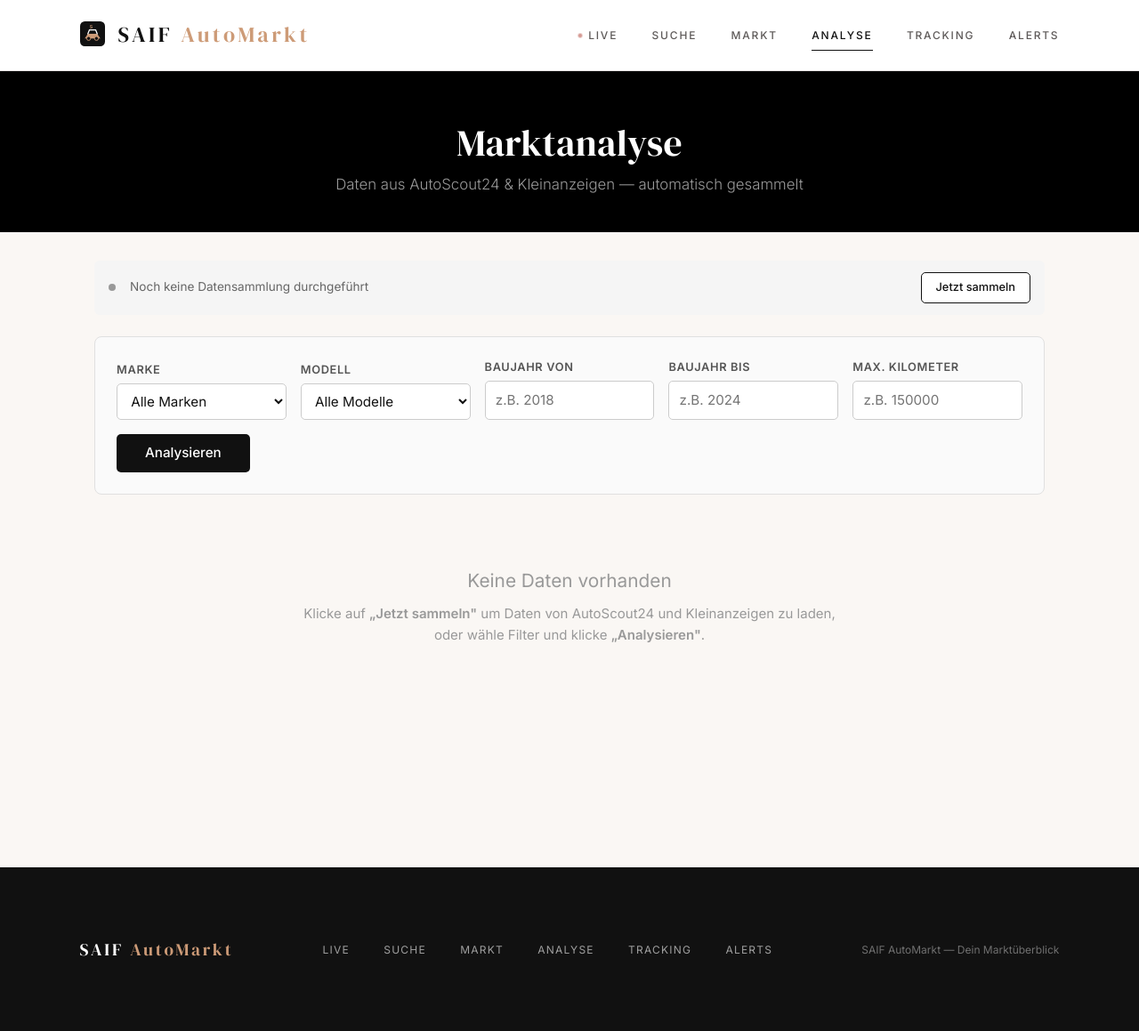
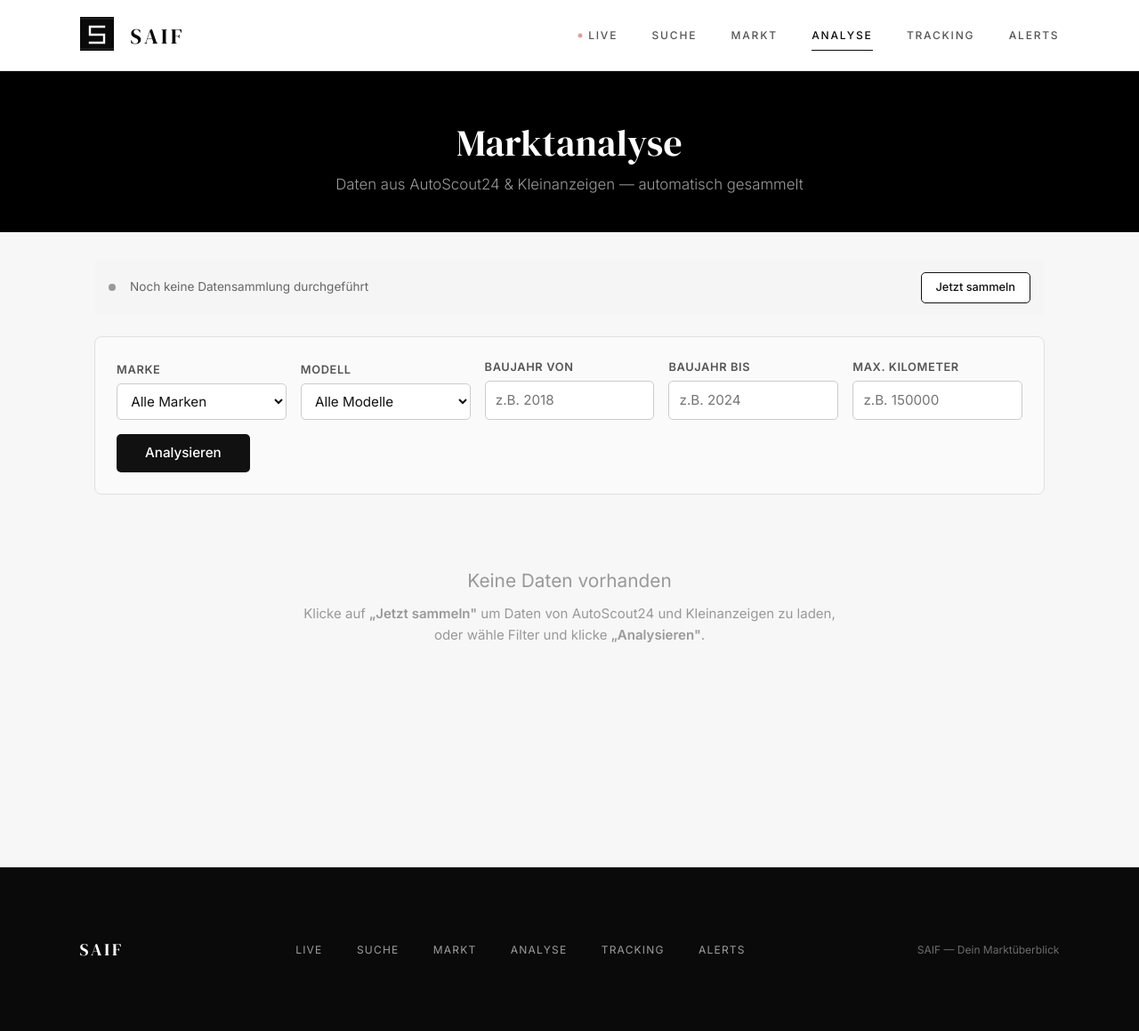
Before and after one commit to ibra21576-prog/autoscraper, a Flask app: page /marktanalyse in a window 1280 px wide. Shown: the whole page at 89% size. Run offline with Flask 3, Linux system fonts and the light colour scheme.

Commit message:
Rebrand to SAIF — monochrome black & white theme
- Replace all "SAIF AutoMarkt" references with just "SAIF"
- New professional angular-S logo (black square, white geometric letterform)
- Full black & white color palette (remove earthy bronze/sand/cream tones)
- Update chart colors, hero subtitle, footer copy to match monochrome scheme

https://claude.ai/code/session_01JUBcmkKiRngJQzAgoudWnv

```diff
--- a/static/css/style.css
+++ b/static/css/style.css
@@ -1,18 +1,18 @@
 /* =============================================
-   AUTOSCRAPER — SAHARA THEME
-   Luxury Minimalism · Earthy Tones · Serif Type
+   SAIF — MONOCHROME THEME
+   Luxury Minimalism · Black & White · Serif Type
    ============================================= */
 
 :root {
-    /* Sahara Color Palette */
-    --color-black: #111111;
+    /* Monochrome Palette */
+    --color-black: #0A0A0A;
     --color-white: #FFFFFF;
-    --color-cream: #F5EBDF;
-    --color-sand: #EDE5DA;
-    --color-bronze: #CD9B77;
-    --color-taupe: #5E5A59;
-    --color-border: #E6E2E1;
-    --color-bg: #FAF7F4;
+    --color-cream: #F2F2F2;
+    --color-sand: #E8E8E8;
+    --color-bronze: #0A0A0A;
+    --color-taupe: #555555;
+    --color-border: #DEDEDE;
+    --color-bg: #F7F7F7;
     --color-card: #FFFFFF;
     --color-success: #4A7C59;
     --color-danger: #B44A3E;
@@ -277,8 +277,8 @@ img {
 }
 
 .mobile-nav-link:hover {
-    color: var(--color-bronze);
-    opacity: 1;
+    color: var(--color-black);
+    opacity: 0.6;
 }
 
 /* ---- HERO SECTION ---- */
@@ -315,7 +315,7 @@ img {
     font-size: 0.75rem;
     letter-spacing: 0.3em;
     text-transform: uppercase;
-    color: var(--color-bronze);
+    color: rgba(255, 255, 255, 0.55);
     margin-bottom: var(--spacing-md);
 }
 
@@ -329,7 +329,7 @@ img {
 
 .hero-title em {
     font-style: italic;
-    color: var(--color-bronze);
+    color: var(--color-white);
 }
 
 /* ---- BUTTONS ---- */
@@ -572,7 +572,7 @@ img {
 }
 
 .card-title-sahara a:hover {
-    color: var(--color-bronze);
+    color: var(--color-taupe);
     opacity: 1;
 }
 
@@ -719,7 +719,7 @@ img {
 
 .sahara-alert.alert-error {
     border-color: var(--color-danger);
-    background: #fdf0ee;
+    background: #fef5f5;
 }
 
 .alert-close {
--- a/static/js/app.js
+++ b/static/js/app.js
@@ -83,12 +83,12 @@ function renderPriceChart(canvasId, priceData) {
             datasets: [{
                 label: 'Preis',
                 data: prices,
-                borderColor: '#CD9B77',
-                backgroundColor: 'rgba(205, 155, 119, 0.1)',
+                borderColor: '#0A0A0A',
+                backgroundColor: 'rgba(10, 10, 10, 0.06)',
                 fill: true,
                 tension: 0.3,
                 pointRadius: 4,
-                pointBackgroundColor: '#CD9B77',
+                pointBackgroundColor: '#0A0A0A',
                 pointBorderColor: '#fff',
                 pointBorderWidth: 2,
                 borderWidth: 2,
@@ -99,8 +99,8 @@ function renderPriceChart(canvasId, priceData) {
             plugins: {
                 legend: { display: false },
                 tooltip: {
-                    backgroundColor: '#111',
-                    titleColor: '#CD9B77',
+                    backgroundColor: '#0A0A0A',
+                    titleColor: '#ffffff',
                     bodyColor: '#fff',
                     padding: 12,
                     callbacks: {
@@ -110,16 +110,16 @@ function renderPriceChart(canvasId, priceData) {
             },
             scales: {
                 y: {
-                    grid: { color: '#E6E2E1' },
+                    grid: { color: '#DEDEDE' },
                     ticks: {
                         font: { family: 'Inter', size: 11 },
-                        color: '#5E5A59',
+                        color: '#555555',
                         callback: v => v.toLocaleString('de-DE') + ' \u20AC'
                     }
                 },
                 x: {
                     grid: { display: false },
-                    ticks: { font: { family: 'Inter', size: 11 }, color: '#5E5A59', maxTicksLimit: 8, maxRotation: 0 }
+                    ticks: { font: { family: 'Inter', size: 11 }, color: '#555555', maxTicksLimit: 8, maxRotation: 0 }
                 }
             }
         }
@@ -220,7 +220,7 @@ function renderMarketChart(canvasId, data) {
                     position: 'top',
                     labels: {
                         font: { family: 'Inter', size: 12 },
-                        color: '#5E5A59',
+                        color: '#555555',
                         boxWidth: 14,
                         padding: 18,
                         usePointStyle: true,
@@ -243,10 +243,10 @@ function renderMarketChart(canvasId, data) {
             },
             scales: {
                 y: {
-                    grid: { color: '#E6E2E1' },
+                    grid: { color: '#DEDEDE' },
                     ticks: {
                         font: { family: 'Inter', size: 11 },
-                        color: '#5E5A59',
+                        color: '#555555',
                         callback: v => v.toLocaleString('de-DE') + ' \u20AC'
                     }
                 },
@@ -254,7 +254,7 @@ function renderMarketChart(canvasId, data) {
                     grid: { display: false },
                     ticks: {
                         font: { family: 'Inter', size: 11 },
-                        color: '#5E5A59',
+                        color: '#555555',
                         maxTicksLimit: 14,
                         maxRotation: 0
                     }
@@ -303,7 +303,7 @@ function renderBrandChart(canvasId, data) {
             interaction: { mode: 'index', intersect: false },
             plugins: {
                 legend: { display: true, position: 'top',
-                    labels: { font: { family: 'Inter', size: 11 }, color: '#5E5A59', boxWidth: 12, padding: 14 } },
+                    labels: { font: { family: 'Inter', size: 11 }, color: '#555555', boxWidth: 12, padding: 14 } },
                 tooltip: {
                     backgroundColor: '#111',
                     titleColor: '#CD9B77',
@@ -319,20 +319,20 @@ function renderBrandChart(canvasId, data) {
             scales: {
                 y: {
                     position: 'left',
-                    grid: { color: '#E6E2E1' },
-                    ticks: { font: { family: 'Inter', size: 11 }, color: '#5E5A59' }
+                    grid: { color: '#DEDEDE' },
+                    ticks: { font: { family: 'Inter', size: 11 }, color: '#555555' }
                 },
                 y2: {
                     position: 'right',
                     grid: { display: false },
                     ticks: {
-                        font: { family: 'Inter', size: 11 }, color: '#5E5A59',
+                        font: { family: 'Inter', size: 11 }, color: '#555555',
                         callback: v => v.toLocaleString('de-DE') + ' \u20AC'
                     }
                 },
                 x: {
                     grid: { display: false },
-                    ticks: { font: { family: 'Inter', size: 11 }, color: '#5E5A59', maxRotation: 30 }
+                    ticks: { font: { family: 'Inter', size: 11 }, color: '#555555', maxRotation: 30 }
                 }
             }
         }
@@ -363,7 +363,7 @@ function renderFuelChart(canvasId, data) {
             plugins: {
                 legend: {
                     position: 'bottom',
-                    labels: { font: { family: 'Inter', size: 11 }, color: '#5E5A59', padding: 14, boxWidth: 12 }
+                    labels: { font: { family: 'Inter', size: 11 }, color: '#555555', padding: 14, boxWidth: 12 }
                 },
                 tooltip: {
                     backgroundColor: '#111',
@@ -407,7 +407,7 @@ function renderSegmentChart(canvasId, data) {
                 }
             },
             scales: {
-                x: { grid: { color: '#E6E2E1' }, ticks: { font: { family: 'Inter', size: 11 }, color: '#5E5A59' } },
+                x: { grid: { color: '#E6E2E1' }, ticks: { font: { family: 'Inter', size: 11 }, color: '#555555' } },
                 y: { grid: { display: false }, ticks: { font: { family: 'Inter', size: 12 }, color: '#111111' } }
             }
         }
@@ -445,7 +445,7 @@ function renderPlatformChart(canvasId, data) {
             plugins: {
                 legend: {
                     position: 'bottom',
-                    labels: { font: { family: 'Inter', size: 11 }, color: '#5E5A59', padding: 14, boxWidth: 12 }
+                    labels: { font: { family: 'Inter', size: 11 }, color: '#555555', padding: 14, boxWidth: 12 }
                 },
                 tooltip: {
                     backgroundColor: '#111',
@@ -488,12 +488,12 @@ function renderVolumeChart(canvasId, data) {
             },
             scales: {
                 y: {
-                    grid: { color: '#E6E2E1' },
-                    ticks: { font: { family: 'Inter', size: 11 }, color: '#5E5A59' }
+                    grid: { color: '#DEDEDE' },
+                    ticks: { font: { family: 'Inter', size: 11 }, color: '#555555' }
                 },
                 x: {
                     grid: { display: false },
-                    ticks: { font: { family: 'Inter', size: 10 }, color: '#5E5A59', maxTicksLimit: 14, maxRotation: 0 }
+                    ticks: { font: { family: 'Inter', size: 10 }, color: '#555555', maxTicksLimit: 14, maxRotation: 0 }
                 }
             }
         }
--- a/templates/base.html
+++ b/templates/base.html
@@ -3,7 +3,7 @@
 <head>
     <meta charset="UTF-8">
     <meta name="viewport" content="width=device-width, initial-scale=1.0">
-    <title>{% block title %}AutoScraper{% endblock %}</title>
+    <title>{% block title %}SAIF{% endblock %}</title>
     <link rel="preconnect" href="https://fonts.googleapis.com">
     <link rel="preconnect" href="https://fonts.gstatic.com" crossorigin>
     <link href="https://fonts.googleapis.com/css2?family=DM+Serif+Display:ital@0;1&family=Inter:wght@300;400;500;600&display=swap" rel="stylesheet">
@@ -17,15 +17,16 @@
         <div class="header-inner">
             <!-- Logo -->
             <a class="sahara-logo" href="{{ url_for('index') }}">
-                <svg width="28" height="28" viewBox="0 0 32 32" fill="none" style="vertical-align:-5px;margin-right:6px;">
-                    <rect width="32" height="32" rx="6" fill="#111"/>
-                    <path d="M6 22l4-6h12l4 6H6z" fill="#CD9B77"/>
-                    <circle cx="11" cy="22" r="2.5" fill="#111" stroke="#CD9B77" stroke-width="1"/>
-                    <circle cx="21" cy="22" r="2.5" fill="#111" stroke="#CD9B77" stroke-width="1"/>
-                    <path d="M10 16l2-5h8l2 5" stroke="#fff" stroke-width="1.5" stroke-linecap="round"/>
-                    <text x="16" y="9" text-anchor="middle" fill="#CD9B77" font-size="6" font-weight="bold" font-family="Inter,sans-serif">S</text>
+                <svg width="38" height="38" viewBox="0 0 38 38" fill="none" style="vertical-align:-8px;margin-right:10px;">
+                    <!-- Background -->
+                    <rect width="38" height="38" fill="#0A0A0A"/>
+                    <!-- Thin accent lines top/bottom -->
+                    <line x1="0" y1="2" x2="38" y2="2" stroke="white" stroke-width="0.5" opacity="0.3"/>
+                    <line x1="0" y1="36" x2="38" y2="36" stroke="white" stroke-width="0.5" opacity="0.3"/>
+                    <!-- Angular S letterform -->
+                    <path d="M27 11H11V20H27V29H11" stroke="white" stroke-width="2.4" stroke-linecap="square" stroke-linejoin="miter" fill="none"/>
                 </svg>
-                SAIF <span class="logo-accent">AutoMarkt</span>
+                SAIF
             </a>
 
             <!-- Desktop Nav -->
@@ -89,7 +90,7 @@
     <footer class="sahara-footer">
         <div class="footer-inner">
             <div class="footer-brand">
-                SAIF <span class="logo-accent">AutoMarkt</span>
+                SAIF
             </div>
             <div class="footer-links">
                 <a href="{{ url_for('live_feed') }}">Live</a>
@@ -100,7 +101,7 @@
                 <a href="{{ url_for('alerts') }}">Alerts</a>
             </div>
             <div class="footer-copy">
-                SAIF AutoMarkt &mdash; Dein Markt&uuml;berblick
+                SAIF &mdash; Dein Markt&uuml;berblick
             </div>
         </div>
     </footer>
```
Also changed, not shown: templates/index.html (+5 -5 lines).
